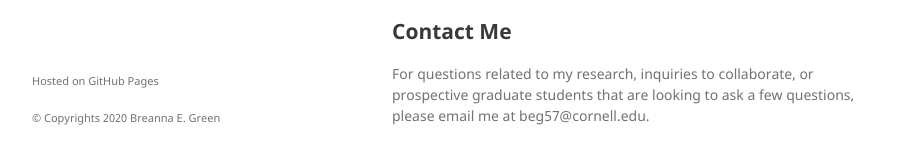
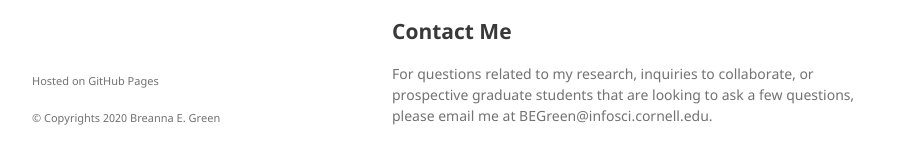
Before and after one commit to bregreen/bregreen.github.io, a Jekyll site: the page built from index.md, in a window 1280 px wide and 959 px high. Shown: the part 763-927 px from the top of the window, without its empty margins (178-1097 px from the left). Built offline with Jekyll 4.4.1, drawn with Linux system fonts in a browser that asks for light colours.

Commit message:
Update index.md

```diff
--- a/index.md
+++ b/index.md
@@ -34,4 +34,4 @@
 
 
 ## Contact Me
-For questions related to my research, inquiries to collaborate, or prospective graduate students that are looking to ask a few questions, please email me at beg57@cornell.edu.
+For questions related to my research, inquiries to collaborate, or prospective graduate students that are looking to ask a few questions, please email me at BEGreen@infosci.cornell.edu.
```
